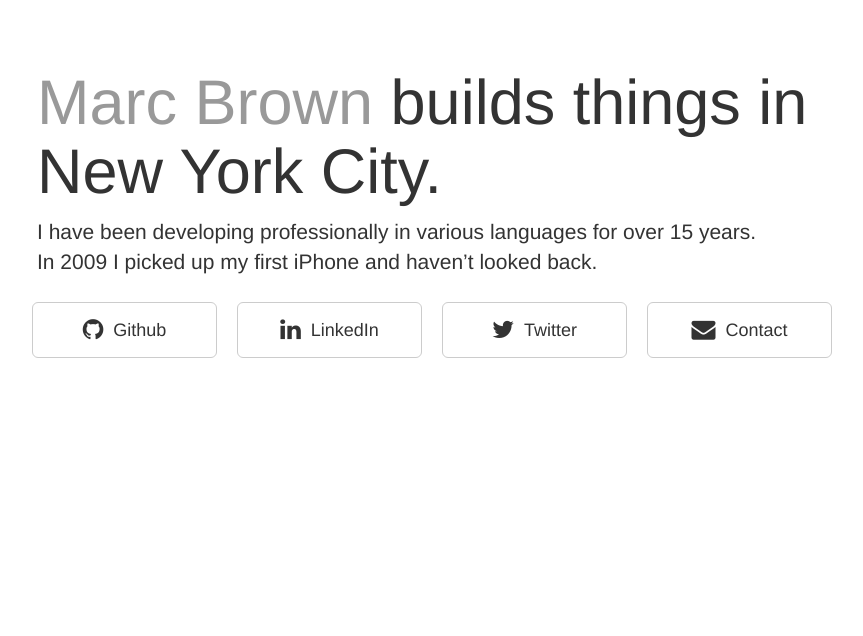
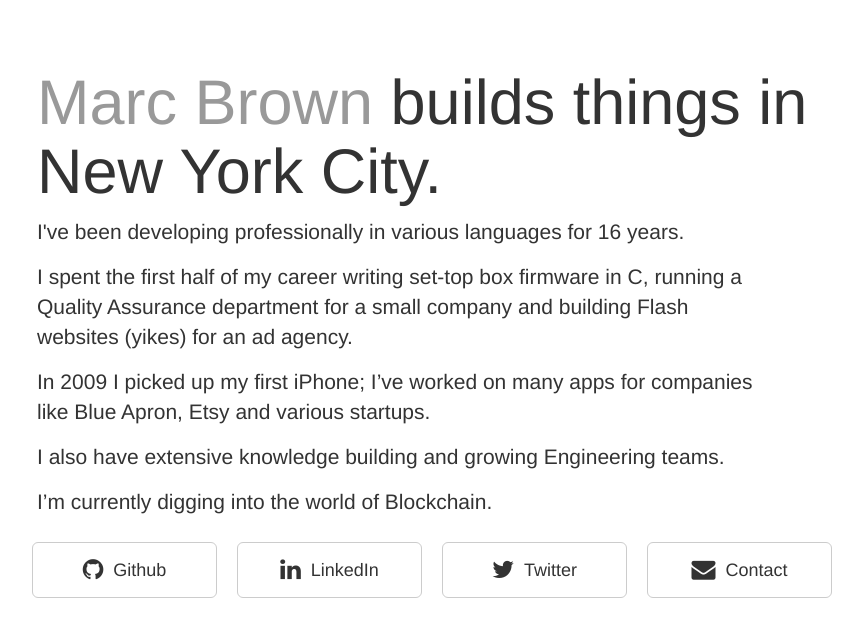
Before and after one commit to marcdown/marcdown.github.io, a plain HTML site: page index.html in a window 1280 px wide. Shown: the whole page, without its empty margins (48-911 px from the left). Drawn offline with nearby package versions, Linux system fonts and the light colour scheme.

Commit message:
new description

```diff
--- a/index.html
+++ b/index.html
@@ -34,7 +34,11 @@
           <h1><a href="mailto:heymarcbrown@gmail.com">Marc Brown</a> builds things in New York City.</h1>
         </div>
         <div class="col-xs-12 col-sm-8">
-          <p>I have been developing professionally in various languages for over 15 years. In 2009 I picked up my first iPhone and haven’t looked back.</p>
+          <p>I've been developing professionally in various languages for 16 years.</p>
+          <p>I spent the first half of my career writing set-top box firmware in C, running a Quality Assurance department for a small company and building Flash websites (yikes) for an ad agency.</p>
+          <p>In 2009 I picked up my first iPhone; I’ve worked on many apps for companies like Blue Apron, Etsy and various startups.</p>
+          <p>I also have extensive knowledge building and growing Engineering teams.</p>
+          <p>I’m currently digging into the world of Blockchain.</p>
         </div>
         <div class="row col-xs-12">
           <a class="btn btn-default btn-lg col-xs-12 col-sm-2" href="https://github.com/marcdown" target="_blank">
```
